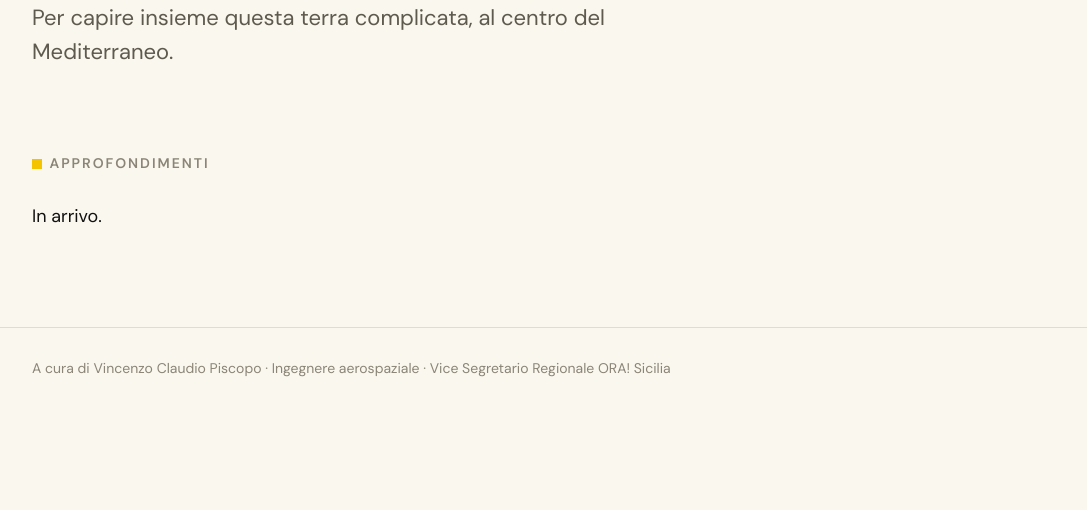
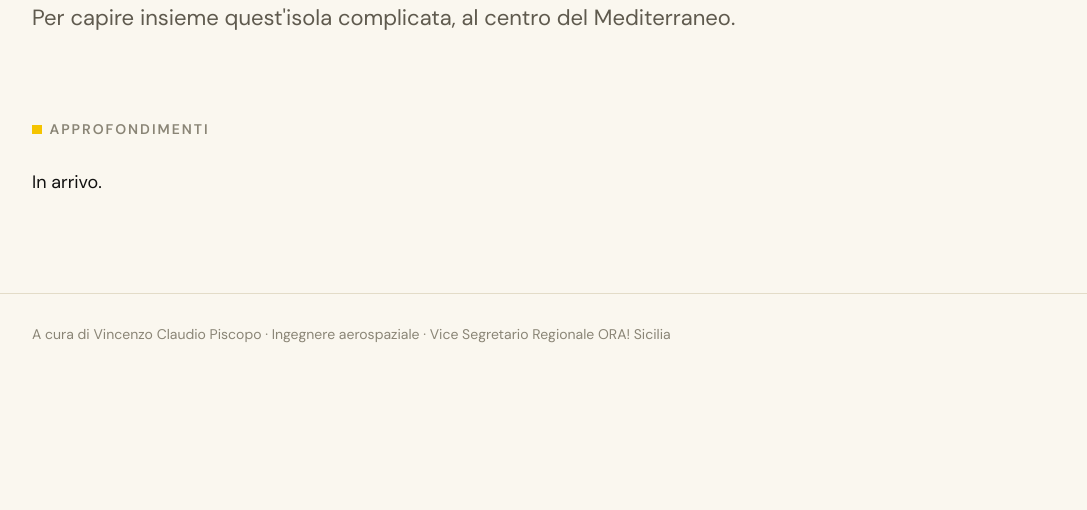
Before and after one commit to piscopo-ora/piscopo-ora.github.io, a plain HTML site: page index.html in a window 1280 px wide. Shown: the part 290-800 px from the top of the page, without its empty margins (96-1183 px from the left). Drawn offline with Linux system fonts and the light colour scheme.

Commit message:
Sottotitolo: isola
Co-Authored-By: Claude Opus 5.5 <noreply@anthropic.com>
Claude-Session: https://claude.ai/code/session_01XZP3umxwFvHaR4DknnF5Y5

```diff
--- a/index.html
+++ b/index.html
@@ -18,7 +18,7 @@
 <main>
  <section class="hero wrap">
   <h1>La Sicilia, raccontata da vicino.</h1>
-  <p>Per capire insieme questa terra complicata, al centro del Mediterraneo.</p>
+  <p>Per capire insieme quest'isola complicata, al centro del Mediterraneo.</p>
  </section>
  <section class="wrap section-t" id="dati">
   <div class="label"><span class="sq"></span>Approfondimenti</div>
```
